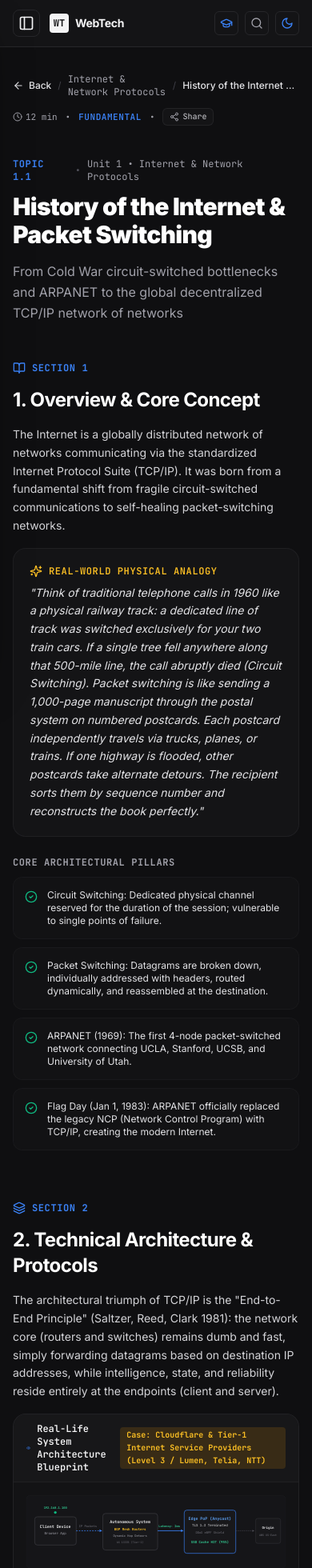
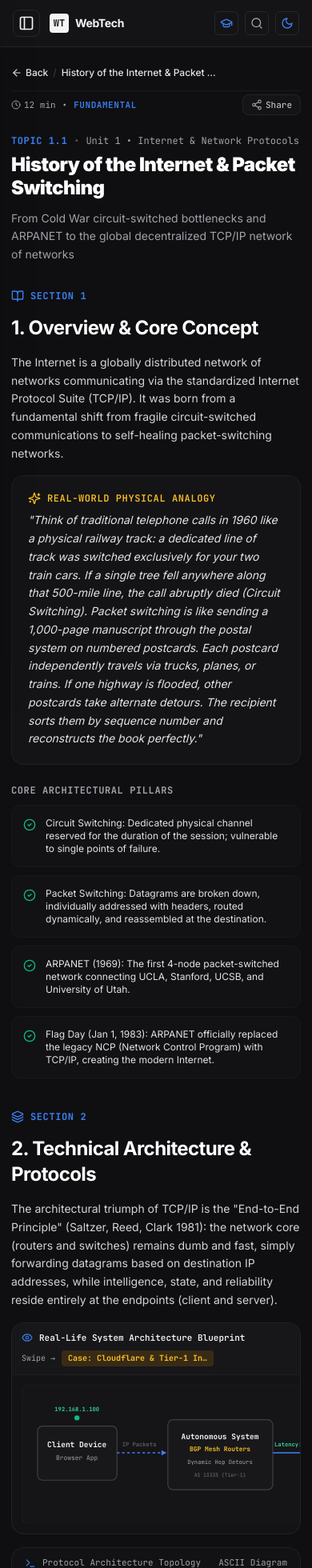
Before and after one commit to ragavsingh/WebTech-Project, a React (Vite) app: page / in a window 390 px wide. Shown: the top 1960 px of the page at 80% size. Built offline with nearby package versions, Linux system fonts and the light colour scheme; the HTML template or start-up script is replaced by a standard one.

Commit message:
feat: complete comprehensive mobile responsiveness across phones, tablets, and diagrams with touch-pan gestures

```diff
--- a/src/components/docs/CodeBlock.jsx
+++ b/src/components/docs/CodeBlock.jsx
@@ -115,11 +115,11 @@ export default function CodeBlock({ code, language = 'javascript' }) {
       </div>
 
       {/* Code Body with Line Numbers */}
-      <div className="p-4 sm:p-5 overflow-x-auto text-xs sm:text-[13px] font-mono leading-relaxed bg-zinc-950 select-text">
+      <div className="p-3 sm:p-5 overflow-x-auto text-[11.5px] sm:text-[13px] font-mono leading-relaxed bg-zinc-950 select-text touch-pan-x">
         <pre className="m-0 font-mono">
           {lines.map((line, i) => (
             <div key={i} className="table-row">
-              <span className="table-cell pr-4 text-right select-none text-zinc-600 font-mono text-[11px] w-8">
+              <span className="table-cell pr-2.5 sm:pr-4 text-right select-none text-zinc-600 font-mono text-[10px] sm:text-[11px] w-6 sm:w-8">
                 {i + 1}
               </span>
               <span className="table-cell whitespace-pre">
--- a/src/components/docs/DocSearchModal.jsx
+++ b/src/components/docs/DocSearchModal.jsx
@@ -62,21 +62,21 @@ export default function DocSearchModal({ isOpen, onClose }) {
   if (!isOpen) return null;
 
   return (
-    <div className="fixed inset-0 z-50 flex items-start justify-center pt-16 md:pt-24 px-4 bg-black/60 backdrop-blur-sm transition-all">
+    <div className="fixed inset-0 z-50 flex items-start justify-center pt-8 sm:pt-16 md:pt-24 px-3 sm:px-4 bg-black/60 backdrop-blur-sm transition-all">
       {/* Backdrop click */}
       <div className="fixed inset-0 -z-10" onClick={onClose} />
 
-      <div className="w-full max-w-2xl overflow-hidden rounded-xl border border-doc-border dark:border-doc-border border-doc-lightBorder bg-doc-surface dark:bg-doc-surface bg-doc-lightSurface shadow-2xl transition-all">
+      <div className="w-full max-w-2xl overflow-hidden rounded-2xl border border-doc-border dark:border-doc-border border-doc-lightBorder bg-doc-surface dark:bg-doc-surface bg-doc-lightSurface shadow-2xl transition-all">
         {/* Search Input Bar */}
-        <div className="flex items-center px-4 py-3.5 border-b border-doc-border dark:border-doc-border border-doc-lightBorder">
-          <Search className="w-5 h-5 text-doc-muted dark:text-doc-muted text-doc-lightMuted mr-3 shrink-0" />
+        <div className="flex items-center px-3.5 sm:px-4 py-3 sm:py-3.5 border-b border-doc-border dark:border-doc-border border-doc-lightBorder">
+          <Search className="w-4 h-4 sm:w-5 sm:h-5 text-doc-muted dark:text-doc-muted text-doc-lightMuted mr-2.5 sm:mr-3 shrink-0" />
           <input
             ref={inputRef}
             type="text"
             value={query}
             onChange={(e) => setQuery(e.target.value)}
-            placeholder="Search all 49 topics, protocols, RFCs, and case studies..."
-            className="w-full bg-transparent text-sm md:text-base text-doc-text dark:text-doc-text text-doc-lightText placeholder:text-doc-muted dark:placeholder:text-doc-muted placeholder:text-doc-lightMuted focus:outline-none"
+            placeholder="Search 49 topics, RFCs, case studies..."
+            className="w-full bg-transparent text-sm sm:text-base text-doc-text dark:text-doc-text text-doc-lightText placeholder:text-doc-muted dark:placeholder:text-doc-muted placeholder:text-doc-lightMuted focus:outline-none"
           />
           {query ? (
             <button
--- a/src/components/docs/SyllabusModal.jsx
+++ b/src/components/docs/SyllabusModal.jsx
@@ -47,27 +47,27 @@ export default function SyllabusModal({ isOpen, onClose }) {
   if (!isOpen) return null;
 
   return (
-    <div className="fixed inset-0 z-50 flex items-center justify-center p-4 bg-black/60 backdrop-blur-sm transition-all overflow-y-auto">
+    <div className="fixed inset-0 z-50 flex items-center justify-center p-2.5 sm:p-4 bg-black/60 backdrop-blur-sm transition-all overflow-y-auto">
       {/* Backdrop */}
       <div className="fixed inset-0 -z-10" onClick={onClose} />
 
-      <div className="w-full max-w-4xl my-8 rounded-xl border border-doc-border dark:border-doc-border border-doc-lightBorder bg-doc-surface dark:bg-doc-surface bg-doc-lightSurface shadow-2xl overflow-hidden transition-all flex flex-col max-h-[90vh]">
+      <div className="w-full max-w-4xl my-3 sm:my-8 rounded-2xl border border-doc-border dark:border-doc-border border-doc-lightBorder bg-doc-surface dark:bg-doc-surface bg-doc-lightSurface shadow-2xl overflow-hidden transition-all flex flex-col max-h-[92vh]">
         {/* Modal Header */}
-        <div className="p-4 sm:p-5 border-b border-doc-border dark:border-doc-border border-doc-lightBorder flex items-center justify-between bg-doc-bg/60 dark:bg-doc-bg/60 bg-doc-lightBg/60">
-          <div className="flex items-center gap-3">
-            <div className="w-9 h-9 rounded-lg bg-doc-accent/15 text-doc-accent border border-doc-accent/30 flex items-center justify-center font-mono font-bold text-sm">
+        <div className="p-3.5 sm:p-5 border-b border-doc-border dark:border-doc-border border-doc-lightBorder flex items-center justify-between bg-doc-bg/60 dark:bg-doc-bg/60 bg-doc-lightBg/60">
+          <div className="flex items-center gap-2.5 sm:gap-3 min-w-0">
+            <div className="w-8 h-8 sm:w-9 sm:h-9 rounded-lg bg-doc-accent/15 text-doc-accent border border-doc-accent/30 flex items-center justify-center font-mono font-bold text-xs sm:text-sm shrink-0">
               <BookOpen className="w-4 h-4" />
             </div>
-            <div>
-              <div className="flex items-center gap-2">
-                <h3 className="text-base font-bold text-doc-text dark:text-doc-text text-doc-lightText tracking-tight">
-                  Web Technology — Syllabus & Curriculum Map
+            <div className="min-w-0">
+              <div className="flex flex-wrap items-center gap-1.5 sm:gap-2">
+                <h3 className="text-sm sm:text-base font-bold text-doc-text dark:text-doc-text text-doc-lightText tracking-tight truncate">
+                  Web Technology — Syllabus Map
                 </h3>
-                <span className="px-2 py-0.5 rounded text-[10px] font-mono font-bold uppercase bg-emerald-500/15 text-emerald-500 border border-emerald-500/30">
+                <span className="px-1.5 py-0.2 sm:px-2 sm:py-0.5 rounded text-[9px] sm:text-[10px] font-mono font-bold uppercase bg-emerald-500/15 text-emerald-500 border border-emerald-500/30 shrink-0">
                   100% Covered
                 </span>
               </div>
-              <p className="text-xs text-doc-muted dark:text-doc-muted text-doc-lightMuted">
+              <p className="text-[11px] sm:text-xs text-doc-muted dark:text-doc-muted text-doc-lightMuted truncate hidden sm:block">
                 Official University Course Specification mapped to WebTech deep-dive engineering chapters
               </p>
             </div>
@@ -75,9 +75,9 @@ export default function SyllabusModal({ isOpen, onClose }) {
 
           <button
             onClick={onClose}
-            className="p-1.5 rounded-lg border border-doc-border dark:border-doc-border border-doc-lightBorder hover:bg-doc-border/30 text-doc-muted hover:text-doc-text transition-colors"
+            className="p-1.5 rounded-lg border border-doc-border dark:border-doc-border border-doc-lightBorder hover:bg-doc-border/30 text-doc-muted hover:text-doc-text transition-colors shrink-0 ml-2"
           >
-            <X className="w-5 h-5" />
+            <X className="w-4 h-4 sm:w-5 sm:h-5" />
           </button>
         </div>
 
--- a/src/components/docs/TopicVisualDiagram.jsx
+++ b/src/components/docs/TopicVisualDiagram.jsx
@@ -488,20 +488,25 @@ export default function TopicVisualDiagram({ topicId, title, company }) {
 
   return (
     <div className="my-6 rounded-2xl border border-zinc-200/80 dark:border-zinc-800/80 bg-white dark:bg-zinc-900/50 overflow-hidden shadow-sm">
-      <div className="flex items-center justify-between px-4 py-2.5 border-b border-zinc-200/60 dark:border-zinc-800/60 bg-zinc-50/60 dark:bg-zinc-900/80 text-xs font-mono">
-        <span className="flex items-center gap-2 text-zinc-900 dark:text-zinc-100 font-semibold">
-          <Eye className="w-3.5 h-3.5 text-doc-accent" />
+      <div className="flex flex-wrap items-center justify-between gap-2 px-3 sm:px-4 py-2.5 border-b border-zinc-200/60 dark:border-zinc-800/60 bg-zinc-50/60 dark:bg-zinc-900/80 text-xs font-mono">
+        <span className="flex items-center gap-2 text-zinc-900 dark:text-zinc-100 font-semibold text-[11px] sm:text-xs">
+          <Eye className="w-3.5 h-3.5 text-doc-accent shrink-0" />
           <span>Real-Life System Architecture Blueprint</span>
         </span>
-        {company && (
-          <span className="px-2 py-0.5 rounded text-[10px] font-mono font-bold bg-amber-500/15 text-amber-600 dark:text-amber-400">
-            Case: {company}
-          </span>
-        )}
+        <div className="flex items-center gap-2">
+          <span className="sm:hidden text-[10px] text-zinc-400 font-mono">Swipe →</span>
+          {company && (
+            <span className="px-2 py-0.5 rounded text-[10px] font-mono font-bold bg-amber-500/15 text-amber-600 dark:text-amber-400 truncate max-w-[190px] sm:max-w-none">
+              Case: {company}
+            </span>
+          )}
+        </div>
       </div>
 
-      <div className="p-4 sm:p-5 flex justify-center items-center overflow-x-auto">
-        {diagramContent}
+      <div className="p-3 sm:p-5 flex justify-start sm:justify-center items-center overflow-x-auto touch-pan-x">
+        <div className="w-full min-w-[620px] sm:min-w-0">
+          {diagramContent}
+        </div>
       </div>
     </div>
   );
--- a/src/index.css
+++ b/src/index.css
@@ -61,4 +61,9 @@
     font-size: 0.825rem;
     line-height: 1.6;
   }
+
+  .touch-pan-x {
+    -webkit-overflow-scrolling: touch;
+    touch-action: pan-x pan-y;
+  }
 }
--- a/src/pages/DocTopicPage.jsx
+++ b/src/pages/DocTopicPage.jsx
@@ -126,7 +126,7 @@ export default function DocTopicPage() {
   }
 
   return (
-    <div className="w-full min-h-screen py-8 px-4 sm:px-8 lg:px-12 xl:px-16 flex justify-center relative">
+    <div className="w-full min-h-screen py-5 sm:py-8 px-3.5 sm:px-8 lg:px-12 xl:px-16 flex justify-center relative">
       {/* Top Reading Progress Bar (Fixed at top of screen) */}
       <div
         className="fixed top-0 left-0 right-0 h-[2.5px] z-50 bg-gradient-to-r from-blue-600 via-indigo-500 to-blue-400 pointer-events-none transition-all duration-75"
@@ -134,24 +134,25 @@ export default function DocTopicPage() {
       />
       <div className="w-full max-w-4xl min-w-0">
         {/* Top Action Bar: Clean, calm breadcrumbs without harsh divider lines or pill boxes */}
-        <div className="flex flex-wrap items-center justify-between gap-3 pb-6 text-xs text-doc-muted dark:text-zinc-400">
-          <div className="flex items-center gap-2">
+        <div className="flex flex-col sm:flex-row sm:items-center justify-between gap-2.5 pb-4 sm:pb-6 text-xs text-doc-muted dark:text-zinc-400">
+          <div className="flex items-center gap-1.5 sm:gap-2 min-w-0">
             <button
               onClick={() => (prev ? navigate(`/topic/${prev.id}`) : navigate('/'))}
-              className="inline-flex items-center gap-1.5 py-1 text-doc-lightText dark:text-zinc-200 hover:text-doc-accent font-medium transition-colors"
+              className="inline-flex items-center gap-1 py-1 text-doc-lightText dark:text-zinc-200 hover:text-doc-accent font-medium transition-colors shrink-0"
             >
               <ArrowLeft className="w-3.5 h-3.5" />
               <span>Back</span>
             </button>
-            <span className="text-zinc-300 dark:text-zinc-700">/</span>
-            <span className="font-mono text-zinc-500 dark:text-zinc-400">{domainTopic.title}</span>
-            <span className="text-zinc-300 dark:text-zinc-700">/</span>
+            <span className="text-zinc-300 dark:text-zinc-700 shrink-0">/</span>
+            <span className="hidden sm:inline font-mono text-zinc-500 dark:text-zinc-400 truncate max-w-[140px] md:max-w-xs">{domainTopic.title}</span>
+            <span className="hidden sm:inline text-zinc-300 dark:text-zinc-700 shrink-0">/</span>
             <span className="text-doc-lightText dark:text-zinc-200 font-medium truncate max-w-[200px] sm:max-w-md">
               {topic.title}
             </span>
           </div>
 
-          <div className="flex items-center gap-2.5 text-[11px] font-mono text-zinc-500 dark:text-zinc-400">
+          <div className="flex items-center justify-between sm:justify-end gap-2 text-[11px] font-mono text-zinc-500 dark:text-zinc-400 pt-1 sm:pt-0 border-t sm:border-0 border-zinc-200/50 dark:border-zinc-800/50">
+            <div className="flex items-center gap-2">
               <span className="flex items-center gap-1">
                 <Clock className="w-3 h-3 text-zinc-400" />
                 {topic.readTime || '15 min read'}
@@ -160,21 +161,21 @@ export default function DocTopicPage() {
               <span className="text-doc-accent font-semibold uppercase tracking-wider">
                 {topic.difficulty || 'Fundamental'}
               </span>
-            <span>•</span>
+            </div>
             <button
               onClick={handleShareTopic}
-              className="inline-flex items-center gap-1 px-2 py-0.5 rounded-md border border-zinc-200/80 dark:border-zinc-800/80 hover:border-doc-accent/60 bg-white dark:bg-zinc-900/60 text-zinc-600 dark:text-zinc-300 hover:text-doc-accent transition-colors"
+              className="inline-flex items-center gap-1 px-2.5 py-1 rounded-lg border border-zinc-200/80 dark:border-zinc-800/80 hover:border-doc-accent/60 bg-white dark:bg-zinc-900/60 text-zinc-600 dark:text-zinc-300 hover:text-doc-accent transition-colors shrink-0"
               title="Copy live Vercel link"
             >
               {copiedShare ? (
                 <>
-                  <Check className="w-3 h-3 text-emerald-500" />
-                  <span className="text-emerald-500 font-semibold text-[10px]">Copied!</span>
+                  <Check className="w-3.5 h-3.5 text-emerald-500" />
+                  <span className="text-emerald-500 font-semibold text-[11px]">Copied!</span>
                 </>
               ) : (
                 <>
-                  <Share2 className="w-3 h-3 text-zinc-400" />
-                  <span className="text-[10px]">Share</span>
+                  <Share2 className="w-3.5 h-3.5 text-zinc-400" />
+                  <span className="text-[11px]">Share</span>
                 </>
               )}
             </button>
@@ -182,26 +183,26 @@ export default function DocTopicPage() {
         </div>
 
         {/* Topic Header: Clean and breathable typography, no harsh border lines */}
-        <header className="pt-4 pb-12">
-          <div className="flex items-center gap-2 mb-3">
+        <header className="pt-2 sm:pt-4 pb-8 sm:pb-12">
+          <div className="flex items-center gap-2 mb-2 sm:mb-3">
             <span className="text-xs font-mono font-bold tracking-wider uppercase text-doc-accent">
               Topic {topic.code}
             </span>
             <span className="text-zinc-400 dark:text-zinc-600 font-mono text-xs">•</span>
-            <span className="text-xs font-mono text-zinc-500 dark:text-zinc-400">
+            <span className="text-xs font-mono text-zinc-500 dark:text-zinc-400 truncate">
               {domainTopic.unitBadge} • {domainTopic.title}
             </span>
           </div>
-          <h1 className="text-3xl sm:text-4xl lg:text-[40px] font-black tracking-tight text-doc-lightText dark:text-white leading-[1.15] mb-4">
+          <h1 className="text-2xl sm:text-3xl lg:text-[40px] font-black tracking-tight text-doc-lightText dark:text-white leading-[1.2] mb-3 sm:mb-4 break-words">
             {topic.title}
           </h1>
-          <p className="text-base sm:text-lg text-zinc-600 dark:text-zinc-400 leading-relaxed font-normal">
+          <p className="text-sm sm:text-base lg:text-lg text-zinc-600 dark:text-zinc-400 leading-relaxed font-normal">
             {topic.subtitle}
           </p>
         </header>
 
         {/* 6 Subtopic Sections: Breathable whitespace instead of harsh line dividers */}
-        <article className="space-y-16 text-doc-lightText dark:text-doc-text">
+        <article className="space-y-10 sm:space-y-16 text-doc-lightText dark:text-doc-text">
           {/* ========================================================= */}
           {/* 1. OVERVIEW & CORE CONCEPT */}
           {/* ========================================================= */}
@@ -319,7 +320,7 @@ export default function DocTopicPage() {
               {topic.reallife?.heading || '3. Real-Life Industry Example & Context'}
             </h2>
 
-            <div className="rounded-2xl bg-zinc-50 dark:bg-zinc-900/40 border border-zinc-200/60 dark:border-zinc-800/50 p-6 space-y-4">
+            <div className="rounded-2xl bg-zinc-50 dark:bg-zinc-900/40 border border-zinc-200/60 dark:border-zinc-800/50 p-4 sm:p-6 space-y-4">
               <div className="flex flex-wrap items-center justify-between gap-2 pb-3 border-b border-zinc-200/50 dark:border-zinc-800/50">
                 <div className="flex items-center gap-2">
                   <span className="px-2 py-0.5 rounded text-xs font-mono font-bold bg-amber-500/15 text-amber-600 dark:text-amber-400 border border-amber-500/30">
@@ -485,11 +486,11 @@ export default function DocTopicPage() {
         </article>
 
         {/* Bottom Pagination: Previous and Next Topic Navigation with strict containment */}
-        <nav className="pt-16 pb-16 mt-16 border-t border-zinc-200/60 dark:border-zinc-800/60 grid grid-cols-1 sm:grid-cols-2 gap-4 w-full min-w-0">
+        <nav className="pt-8 sm:pt-16 pb-12 sm:pb-16 mt-10 sm:mt-16 border-t border-zinc-200/60 dark:border-zinc-800/60 grid grid-cols-1 sm:grid-cols-2 gap-3 sm:gap-4 w-full min-w-0">
           {prev ? (
             <Link
               to={`/topic/${prev.id}`}
-              className="group flex flex-col p-5 rounded-2xl border border-zinc-200/60 dark:border-zinc-800/60 hover:border-doc-accent/60 bg-zinc-50/50 dark:bg-zinc-900/30 hover:bg-zinc-100 dark:hover:bg-zinc-900 transition-all text-left min-w-0 overflow-hidden"
+              className="group flex flex-col p-4 sm:p-5 rounded-2xl border border-zinc-200/60 dark:border-zinc-800/60 hover:border-doc-accent/60 bg-zinc-50/50 dark:bg-zinc-900/30 hover:bg-zinc-100 dark:hover:bg-zinc-900 transition-all text-left min-w-0 overflow-hidden"
             >
               <span className="flex items-center gap-1.5 text-xs text-zinc-500 font-mono mb-1 group-hover:text-doc-accent transition-colors shrink-0">
                 <ArrowLeft className="w-3.5 h-3.5 shrink-0" />
@@ -506,7 +507,7 @@ export default function DocTopicPage() {
           {next && (
             <Link
               to={`/topic/${next.id}`}
-              className="group flex flex-col p-5 rounded-2xl border border-zinc-200/60 dark:border-zinc-800/60 hover:border-doc-accent/60 bg-zinc-50/50 dark:bg-zinc-900/30 hover:bg-zinc-100 dark:hover:bg-zinc-900 transition-all text-left sm:text-right sm:items-end min-w-0 overflow-hidden"
+              className="group flex flex-col p-4 sm:p-5 rounded-2xl border border-zinc-200/60 dark:border-zinc-800/60 hover:border-doc-accent/60 bg-zinc-50/50 dark:bg-zinc-900/30 hover:bg-zinc-100 dark:hover:bg-zinc-900 transition-all text-left sm:text-right sm:items-end min-w-0 overflow-hidden"
             >
               <span className="flex items-center gap-1.5 text-xs text-zinc-500 font-mono mb-1 group-hover:text-doc-accent transition-colors shrink-0">
                 <span>Next Topic</span>
```
Lines whose indentation alone changed are shown as unchanged.
